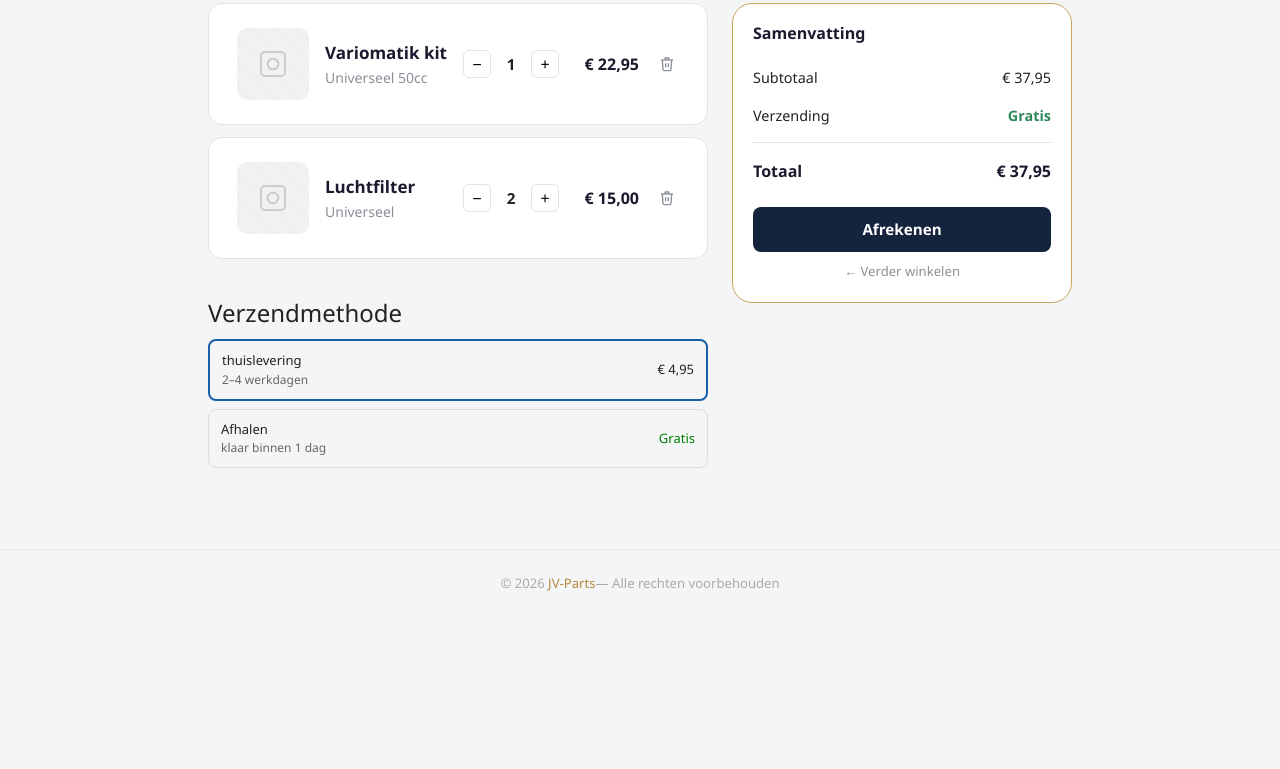
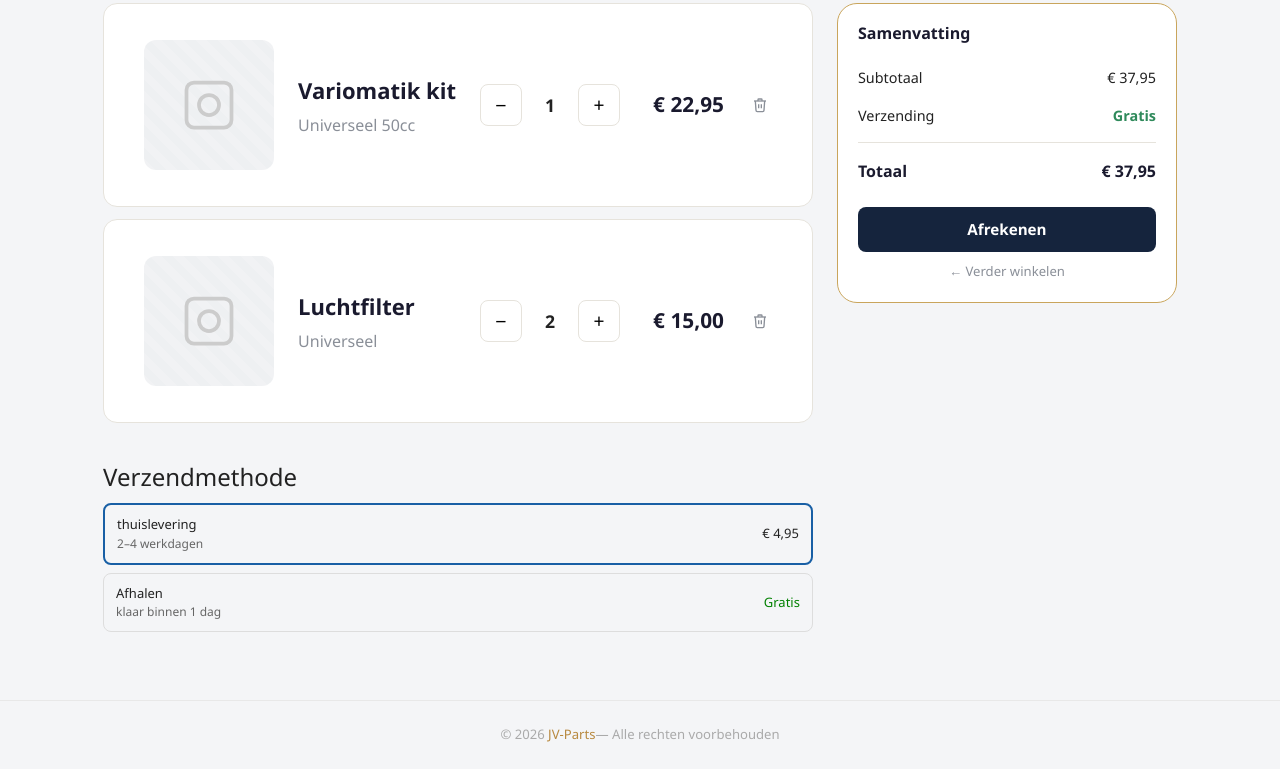
Before and after one commit to liamvanhecke-ux/website-jvparts-onderdelen, a plain HTML site: page winkelmand.html in a window 1280 px wide. Shown: the part 182-951 px from the top of the page. Before the commit the page ends 800 px from the top, so only its background shows below. Drawn offline with nearby package versions, Linux system fonts and the light colour scheme.

Commit message:
aanpassingen

```diff
--- a/css/style.css
+++ b/css/style.css
@@ -442,7 +442,7 @@ body {
 /* ── PRODUCT GRID ── */
 .product-grid {
     display: grid;
-    grid-template-columns: repeat(auto-fill, minmax(220px, 1fr));
+    grid-template-columns: repeat(3, 1fr);
     gap: 20px;
     margin-bottom: 48px;
 }
@@ -496,8 +496,8 @@ body {
 }
 
 .product-img svg {
-    width: 48px;
-    height: 48px;
+    width: 72px;
+    height: 72px;
     transition: transform .3s ease;
 }
 
@@ -512,19 +512,19 @@ body {
 }
 
 .product-info {
-    padding: 14px 16px 16px;
+    padding: 20px 22px 22px;
 }
 
 .product-name {
-    font-size: 1rem;
+    font-size: 1.15rem;
     font-weight: 600;
-    margin-bottom: 3px;
+    margin-bottom: 5px;
     color: var(--dark);
     line-height: 1.2;
 }
 
 .product-sub {
-    font-size: .8rem;
+    font-size: .95rem;
     color: var(--muted);
     margin-bottom: 0;
 }
@@ -567,8 +567,8 @@ body {
     align-items: center;
     justify-content: space-between;
     gap: 10px;
-    margin-top: 14px;
-    padding-top: 14px;
+    margin-top: 18px;
+    padding-top: 18px;
     border-top: 1px solid #eceae4;
 }
 
@@ -785,29 +785,29 @@ form {
 .cart-item {
     display: flex;
     align-items: center;
-    gap: 16px;
+    gap: 24px;
     background: var(--card-bg);
     border: 1px solid var(--border);
     border-radius: 14px;
-    padding: 24px 28px;
+    padding: 36px 40px;
     width: 100%;
     box-sizing: border-box;
 }
 
 .cart-item-img {
-    width: 72px;
-    height: 72px;
+    width: 130px;
+    height: 130px;
     flex-shrink: 0;
     background: repeating-linear-gradient(45deg, #f1f2f4 0 8px, #eef0f2 8px 16px);
-    border-radius: 10px;
+    border-radius: 12px;
     display: flex;
     align-items: center;
     justify-content: center;
 }
 
 .cart-item-img svg {
-    width: 32px;
-    height: 32px;
+    width: 60px;
+    height: 60px;
 }
 
 .cart-item-info {
@@ -818,29 +818,29 @@ form {
 .cart-item-name {
     font-weight: 600;
     color: var(--dark);
-    font-size: 17px;
+    font-size: 22px;
 }
 
 .cart-item-sub {
-    font-size: 14px;
+    font-size: 16px;
     color: var(--muted);
-    margin-top: 2px;
+    margin-top: 6px;
 }
 
 .cart-item-qty {
     display: flex;
     align-items: center;
-    gap: 8px;
+    gap: 12px;
 }
 
 .qty-btn {
-    width: 28px;
-    height: 28px;
+    width: 42px;
+    height: 42px;
     border: 1.5px solid var(--border);
     background: #fff;
-    border-radius: 6px;
+    border-radius: 8px;
     cursor: pointer;
-    font-size: 1rem;
+    font-size: 1.2rem;
     line-height: 1;
     transition: border-color .15s;
 }
@@ -850,17 +850,17 @@ form {
 }
 
 .qty-val {
-    min-width: 24px;
+    min-width: 32px;
     text-align: center;
     font-weight: 600;
-    font-size: .95rem;
+    font-size: 1.1rem;
 }
 
 .cart-item-price {
     font-weight: 700;
-    font-size: 1rem;
+    font-size: 1.3rem;
     color: var(--dark);
-    min-width: 64px;
+    min-width: 80px;
     text-align: right;
 }
 
```
